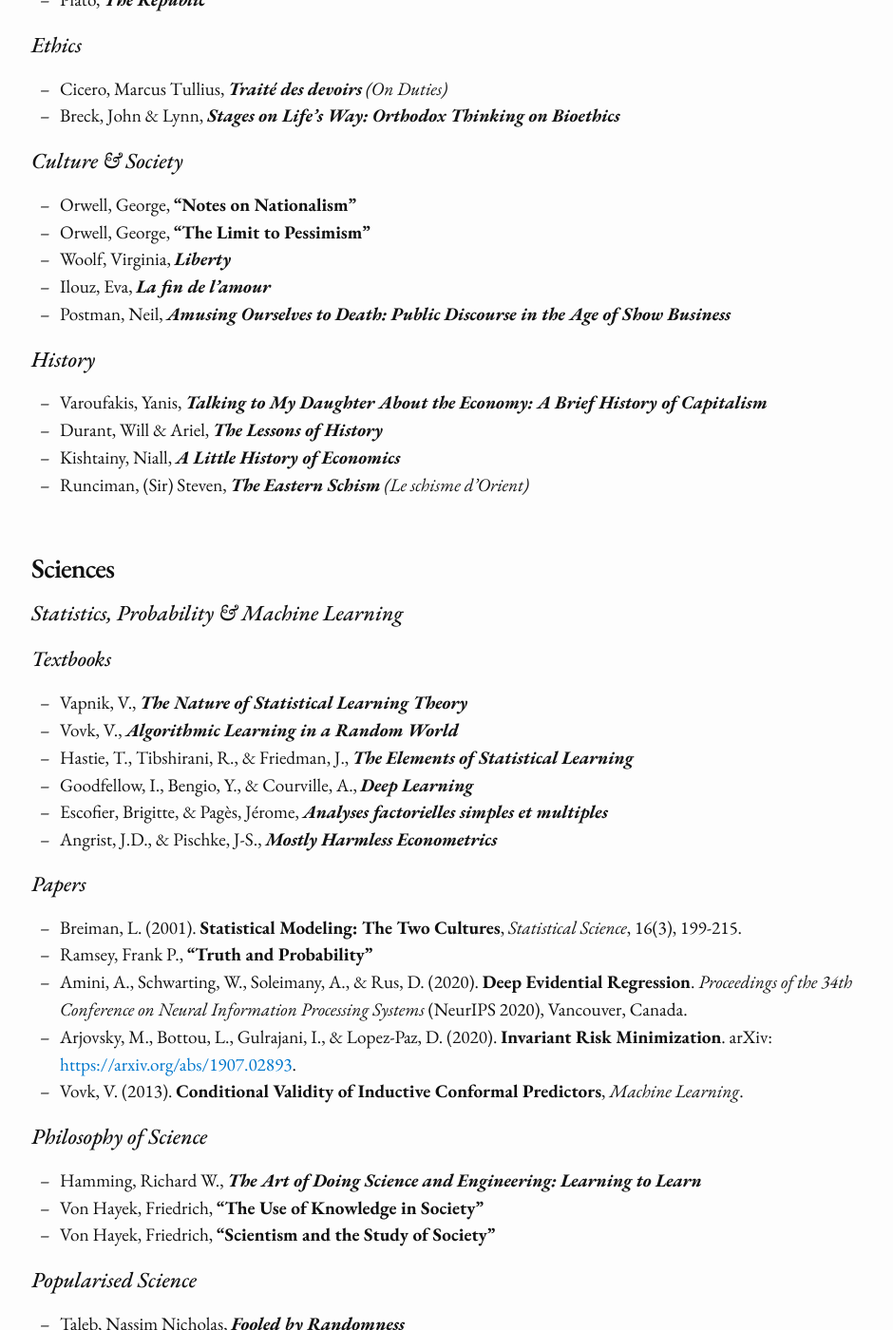
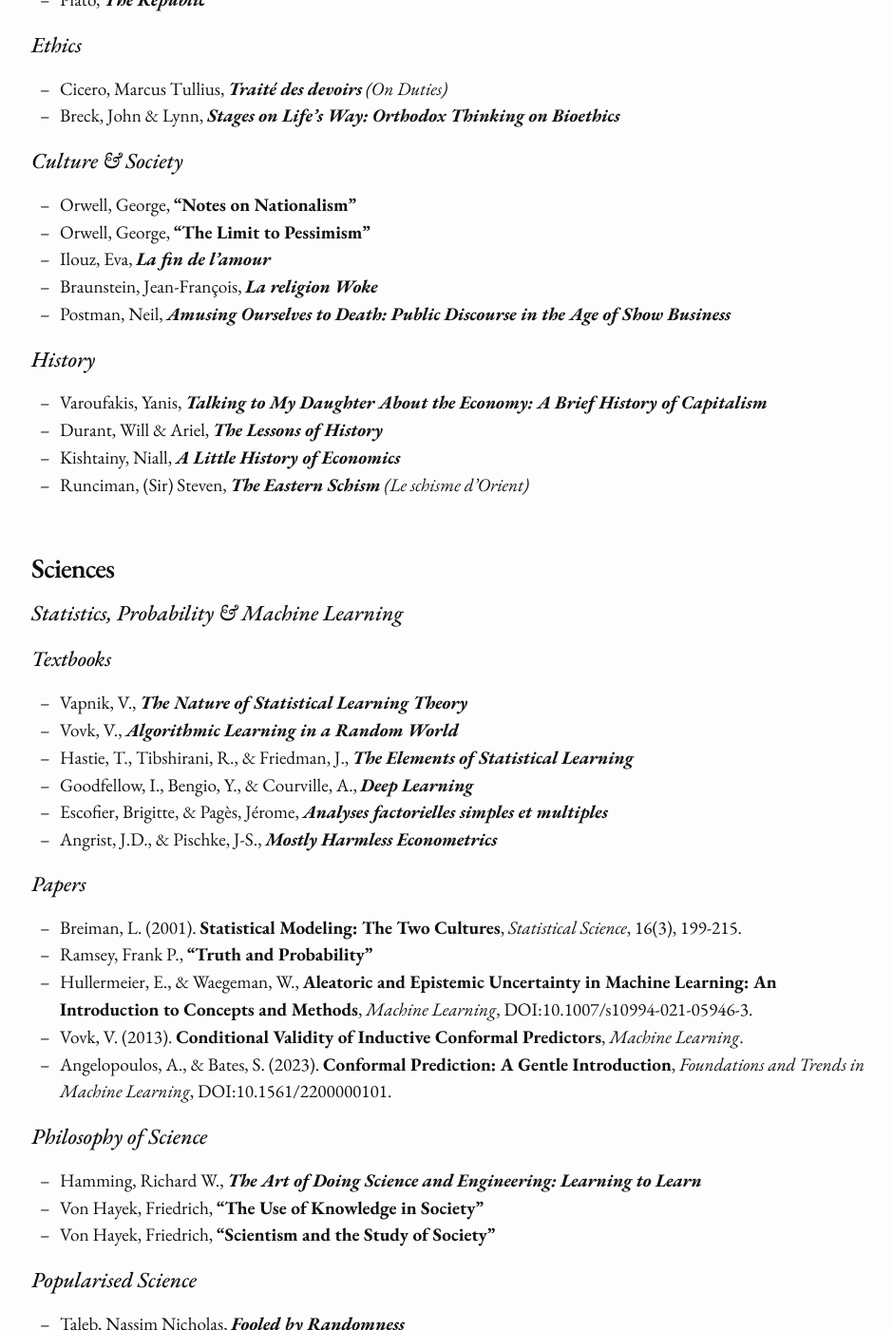
Before and after one commit to paulmelki/paulmelki.github.io, a Jekyll site: the page built from reads.md, in a window 1280 px wide and 1400 px high, scrolled down 2288 px. Shown: the whole window at 95% size, without its empty margins (162-1102 px from the left). Built offline with Jekyll 4.4.1, drawn with Linux system fonts in a browser that asks for light colours; nearby versions of some CDN libraries; some web fonts are replaced; some of the changed text lies outside the part shown.

Commit message:
Update reads.md

```diff
--- a/reads.md
+++ b/reads.md
@@ -85,8 +85,8 @@ If you read any of these works and wish to discuss them, feel free to contact me
 ## *Culture & Society*
 - Orwell, George, **"Notes on Nationalism"**
 - Orwell, George, **"The Limit to Pessimism"**
-- Woolf, Virginia, ***Liberty***
 - Ilouz, Eva, ***La fin de l'amour***
+- Braunstein, Jean-François, ***La religion Woke***
 - Postman, Neil, ***Amusing Ourselves to Death: Public Discourse in the Age of Show Business***
 
 ## *History*
@@ -112,9 +112,9 @@ If you read any of these works and wish to discuss them, feel free to contact me
 ### *Papers*
 - Breiman, L. (2001). **Statistical Modeling: The Two Cultures**, *Statistical Science*, 16(3), 199-215.
 - Ramsey, Frank P., **"Truth and Probability"**
-- Amini, A., Schwarting, W., Soleimany, A., & Rus, D. (2020). **Deep Evidential Regression**. *Proceedings of the 34th Conference on Neural Information Processing Systems* (NeurIPS 2020), Vancouver, Canada.
-- Arjovsky, M., Bottou, L., Gulrajani, I., & Lopez-Paz, D. (2020). **Invariant Risk Minimization**. arXiv: [https://arxiv.org/abs/1907.02893](https://arxiv.org/abs/1907.02893).
+- Hullermeier, E., & Waegeman, W., **Aleatoric and Epistemic Uncertainty in Machine Learning: An Introduction to Concepts and Methods**, *Machine Learning*, DOI:10.1007/s10994-021-05946-3.
 - Vovk, V. (2013). **Conditional Validity of Inductive Conformal Predictors**, *Machine Learning*.
+- Angelopoulos, A., & Bates, S. (2023). **Conformal Prediction: A Gentle Introduction**, *Foundations and Trends in Machine Learning*, DOI:10.1561/2200000101.
 
 ## *Philosophy of Science*
 - Hamming, Richard W., ***The Art of Doing Science and Engineering: Learning to Learn***
@@ -139,6 +139,7 @@ If you read any of these works and wish to discuss them, feel free to contact me
 ## *Spiritual Life*
 - Bloom, (Met.) Anthony, ***God and Man***
 - Bloom, (Met.) Anthony, ***Courage to Pray*** (La Prière)
+- Bloom, (Met.) Anthony, ***Les étapes de la vie spirituelle***
 - Rose, (Fr.) Seraphim, ***God's Revelation to the Human Heart***
 - Schmemann, (Fr.) Alexander, ***For the Life of the World***
 - Elder Thaddeus of Vitovnika, ***Our Thoughts Determine Our Lives***
```
